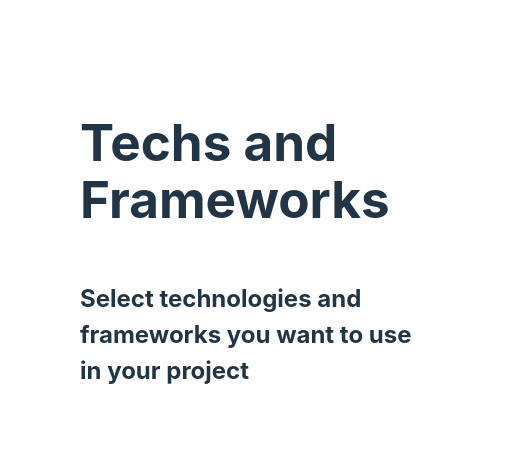
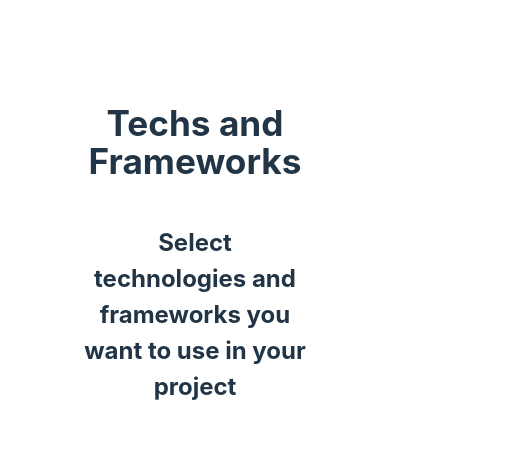
Before and after one commit to anurrags/Project-Ideaz, a React (Vite) app in the folder client/: page / in a window 390 px wide. Shown: the top 474 px of the page, 511 px wide, since content can reach past the window. Built offline with nearby package versions, Linux system fonts and the light colour scheme; no server answers.

Commit message:
responsiveness

```diff
--- a/client/src/components/IdeaForm/ideaForm.css
+++ b/client/src/components/IdeaForm/ideaForm.css
@@ -1,11 +1,11 @@
 .Idea-form-container {
   padding: 5rem;
-  width: 90vw;
 }
 .Idea-form-header-container {
   display: flex;
   flex-direction: column;
   align-items: center;
+  text-align: center;
 }
 .Idea-form-dropdown-container {
   display: grid;
@@ -40,11 +40,14 @@
 }
 
 .card-main-container {
+  margin: 0 auto;
   padding: 0 3rem;
   display: grid;
   grid-template-columns: repeat(2, 1fr);
   column-gap: 3rem;
   row-gap: 5rem;
+  align-items: center;
+  justify-items: center;
 }
 
 .card-container {
@@ -54,3 +57,26 @@
   box-shadow: 2px -2px 20px rgb(100, 216, 255);
   background-color: #19003c;
 }
+
+@media (max-width: 900px) {
+  .Idea-form-dropdown-container {
+    gap: 3rem;
+  }
+}
+
+@media (max-width: 768px) {
+  .Idea-form-dropdown-container {
+    grid-template-columns: repeat(2, 1fr);
+    gap: 5rem;
+  }
+  .card-main-container {
+    grid-template-columns: repeat(1, 1fr);
+  }
+}
+
+@media (max-width: 540px) {
+  .Idea-form-dropdown-container {
+    grid-template-columns: repeat(1, 1fr);
+    gap: 2rem;
+  }
+}
--- a/client/src/index.css
+++ b/client/src/index.css
@@ -51,6 +51,14 @@ button:focus-visible {
   outline: 4px auto -webkit-focus-ring-color;
 }
 
+@media (max-width: 520px) {
+  h1 {
+    font-size: 2.2rem;
+  }
+  h2 {
+    font-size: 1.5rem;
+  }
+}
 @media (prefers-color-scheme: light) {
   :root {
     color: #213547;
```
